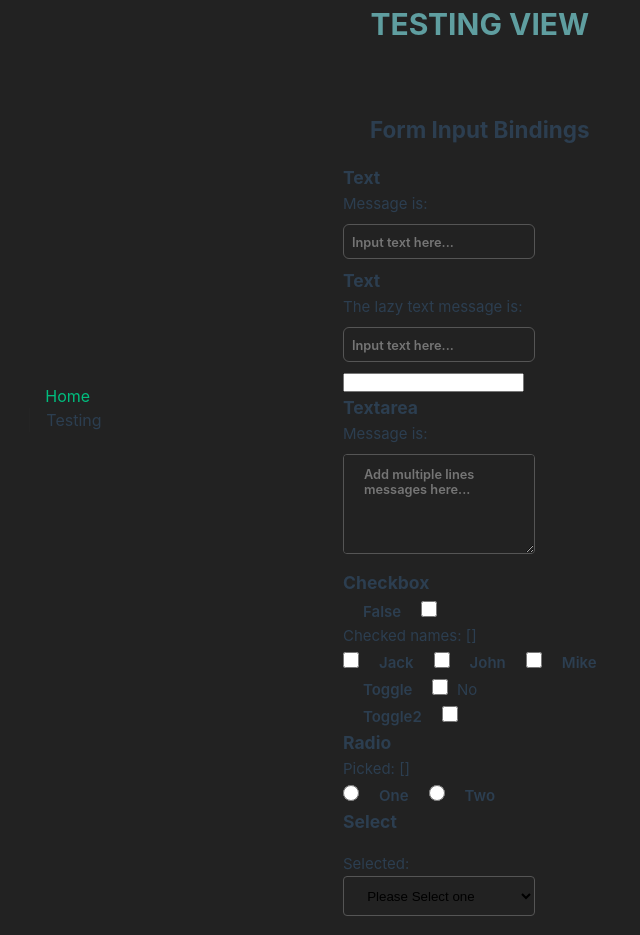
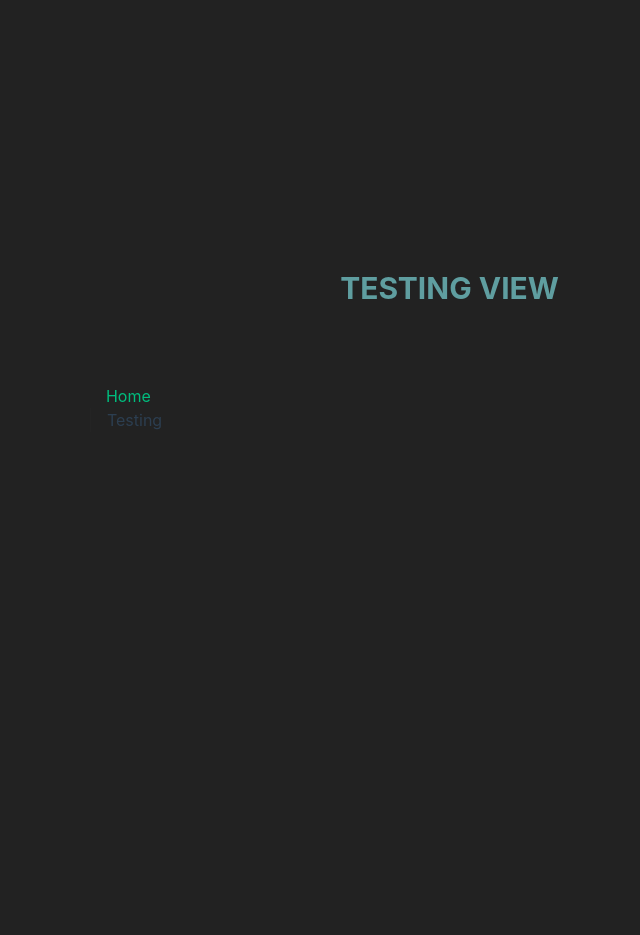
Before and after one commit to Olorunshogo/vue-intro, a Vue app: page /testing in a window 1280 px wide. Shown: the top 935 px of the page, without its empty margins (305-945 px from the left). After the commit the page ends 800 px from the top, so only its background shows below. Built offline with nearby package versions, Linux system fonts and the light colour scheme.

Commit message:
Topic: Template Refs.

```diff
--- a/src/views/TestingView.vue
+++ b/src/views/TestingView.vue
@@ -1,5 +1,5 @@
 <script setup>
-    import { ref } from 'vue'
+    // import { ref, onMounted } from 'vue'
 
     // EVENT LISTENING: Method Handlers
     // const vueName = ref('Vue.js')
@@ -18,32 +18,33 @@
     //     alert(msg)
     // }
 
-    const textMsg = ref("")
-    const lazyTextMsg = ref("")
+    // FORM INPUT BINDINGS
+    // const textMsg = ref("")
+    // onMounted(() => {
+    //    textMsg.value.focus()
+    // })
+    // const lazyTextMsg = ref("")
 
-    const age = ref()
+    // const age = ref()
 
-    const textareaMsg = ref('')
+    // const textareaMsg = ref('')
 
-    const checked = ref('False')
-    const toggleYesNo = ref('No')
-    const toggleDynamicTrueFalse = ref("")
-    const checkedNames = ref([])
+    // const checked = ref('False')
+    // const toggleYesNo = ref('No')
+    // const toggleDynamicTrueFalse = ref("")
+    // const checkedNames = ref([])
 
-    const picked = ref([])
+    // const picked = ref([])
 
-    const selected = ref("")
-    const selectedMultiple = ref([])
-    const selectedTable = ref("A")
-    // const option = ref("")
-    const options = ref([
-        { text: 'One', value: 'A' },
-        { text: 'Two', value: 'B' },
-        { text: 'Three', value: 'C' }
-    ])
-    const selectedNumber = ref()
-
-
+    // const selected = ref("")
+    // const selectedMultiple = ref([])
+    // const selectedTable = ref("A")
+    // const options = ref([
+    //     { text: 'One', value: 'A' },
+    //     { text: 'Two', value: 'B' },
+    //     { text: 'Three', value: 'C' }
+    // ])
+    // const selectedNumber = ref()
 </script>
 
 <template>
@@ -66,41 +67,45 @@
 
 
         <div class="row" title="Form Input Bindings">
-            <h2>Form Input Bindings</h2>
+            <!-- <h2>Form Input Bindings</h2> -->
 
             <div title="Text Input Fields">
-                <div><h3>Text</h3>
+                <!-- <div><h3>Text</h3>
                     <p>Message is: {{ textMsg }}</p>
-                    <input type="text" v-model="textMsg" name="inputText" placeholder="Input text here..." />
-                </div>
-                <div><h3>Text</h3>
+                    <input type="text" v-model="textMsg"
+                        name="inputText" placeholder="Input text here..."
+                        ref="textMsg"
+                    />
+                </div> -->
+                <div>
+                    <!-- <h3>Text</h3> -->
                     <!-- Sync after change instead of input -->
-                    <p>The lazy text message is: {{ lazyTextMsg }}</p>
-                    <input type="text" v-model.lazy="lazyTextMsg" name="inputText" placeholder="Input text here..." />
+                    <!-- <p>The lazy text message is: {{ lazyTextMsg }}</p>
+                    <input type="text" v-model.lazy="lazyTextMsg" name="inputText" placeholder="Input text here..." /> -->
                 </div>
             </div>
 
-            <div>
-                <input type="number" id="age" v-model.number="age" />
+            <!-- <div title="Number">
+                <p>Age is: {{ age }}</p>
+                <input type="number" id="age" v-model.number="age" placeholer="Input your age here..." />
             </div>
 
             <div title="Textarea input Fields">
                 <h3>Textarea</h3>
                 <p>Message is: <span style="white-space: pre-line;">{{ textareaMsg }}</span></p>
                 <textarea v-model="textareaMsg" name="inputTextarea" placeholder="Add multiple lines messages here..."></textarea>
-            </div>
+            </div> -->
 
             <div class="checkbox" title="Checkboxes">
-            <h3>Checkbox</h3>
-                <div title="True or False">
-                    <!-- TRUE or False -->
+                <!-- <h3>Checkbox</h3>
+                <div>
                     <label for="checkbox">{{ checked }}</label>
                     <input type="checkbox" name="checkbox" id="checkbox" v-model="checked" />
-                </div>
+                </div> -->
 
                 <div title="Checked Names">
                     <!-- Array containing names when chcked -->
-                    <div>Checked names: {{ checkedNames }}</div>
+                    <!-- <div>Checked names: {{ checkedNames }}</div>
                     <input type="checkbox" id="jack" value="Jack" v-model="checkedNames" />
                     <label for="jack">Jack</label>
 
@@ -108,10 +113,10 @@
                     <label for="john">John</label>
 
                     <input type="checkbox" id="mike" value="Mike" v-model="checkedNames" />
-                    <label for="mike">Mike</label>
+                    <label for="mike">Mike</label> -->
                 </div>
 
-                <div title="Yes or No">
+                <!-- <div title="Yes or No">
                     <label for="trueFalseCheckbox">Toggle</label>
                     <input type="checkbox" id="trueFalseCheckbox"
                         v-model="toggleYesNo" true-value="Yes" false-value="No"
@@ -126,15 +131,12 @@
                         true-value="dynamicTrueValue" false-value="dynamicFalseValue"
                     >
                     &NonBreakingSpace;<span>{{ toggleDynamicTrueFalse }} </span>
-                </div>
-
-
+                </div>                   -->
             </div>
 
-            <div class="radio" title="Radio Input Field">
+            <!-- <div class="radio" title="Radio Input Field">
                 <h3>Radio</h3>
                 <div>
-                    <!-- Picking numbers -->
                     <div>Picked: {{ picked }}</div>
 
                     <input type="radio" id="one" value="One" v-model="picked" />
@@ -142,10 +144,10 @@
                     <input type="radio" id="two" value="Two" v-model="picked" />
                     <label for="two">Two</label>
                 </div>
-            </div>
+            </div> -->
 
             <div class="select" title="Selections">
-                <h3>Select</h3>
+                <!-- <h3>Select</h3>
                 <div>
                     <p>Selected: {{ selected }}</p>
 
@@ -172,16 +174,24 @@
                         </option>
                     </select>
                 </div>
-                <div>
-                    <select v-model="selectedNumber">
-                        <!-- inline object literal -->
+                <div>  -->
+                    <!-- inline object literal -->
+                    <!-- <select v-model="selectedNumber">
                         <option :value="{ number: 123 }">123</option>
                     </select>
-                </div>
+                </div> -->
             </div>
+        </div>
 
+        <div class="row" title="Lifecycle Hooks">
+            <!-- <h2>Lifecycle Hooks</h2>
+            <p>Each Vue component instance goes through a series of initialization steps when it's created - for example, it needs to set up data observation, compile the template, mount the instance to the DOM, and update the DOM when data changes. Along the way, it also runs functions called lifecycle hooks, giving users the opportunity to add their own code at specific stages.</p> -->
+        </div>
+
+        <div class="row" title="Template Refs">
 
         </div>
+
 
 
     </div>
@@ -227,7 +237,8 @@
         transform: scale(0.95);
     }
 
-    input[type=text] {
+    input[type=text],
+    input[type=number] {
         border: 1px solid #555;
         font-family: inherit;
         outline: none;
@@ -258,6 +269,7 @@
     }
 
     input[type=text]:focus,
+    input[type=number]:focus,
     textarea:focus {
         border: 1px solid blue;
         background-color: #111;
```
